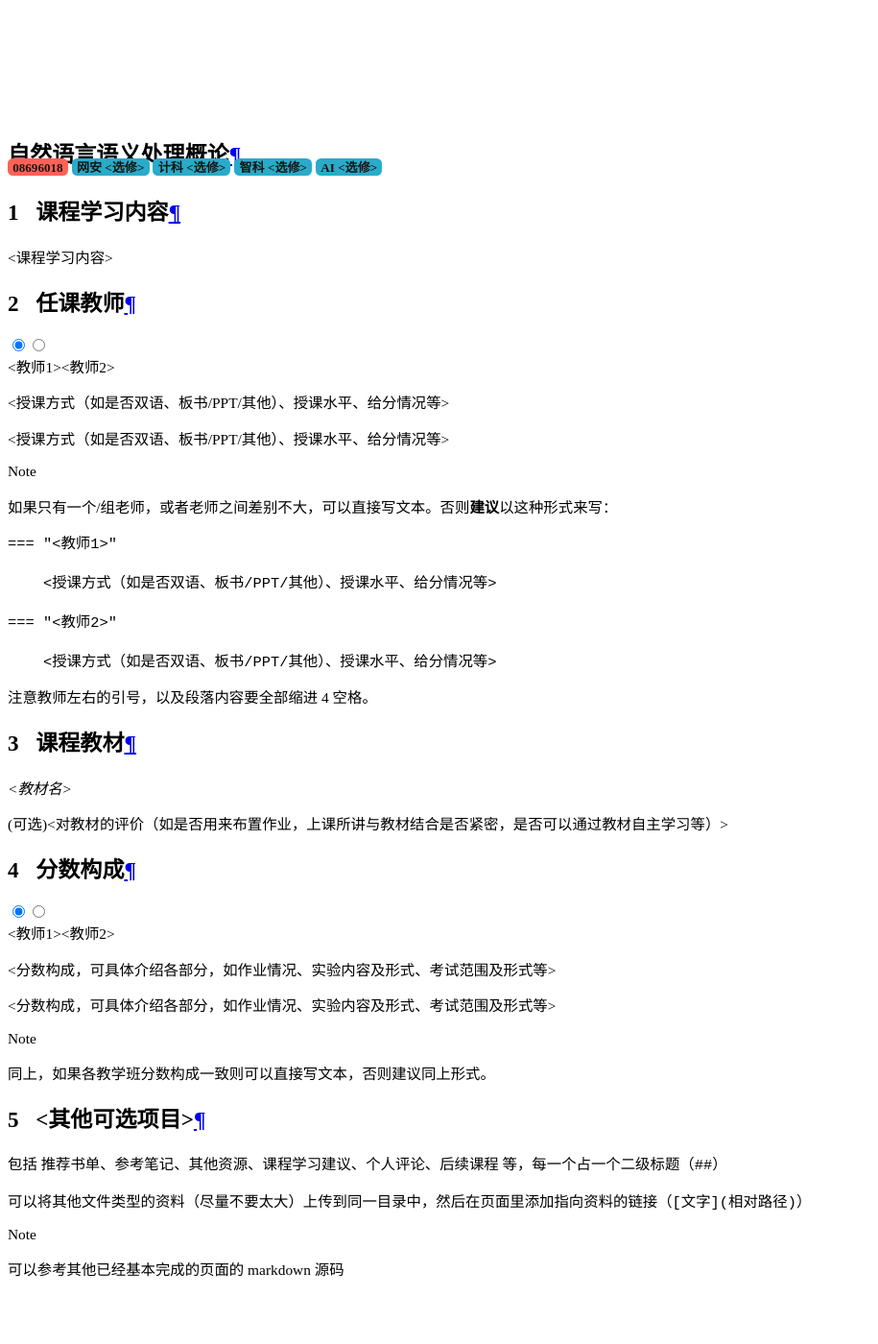
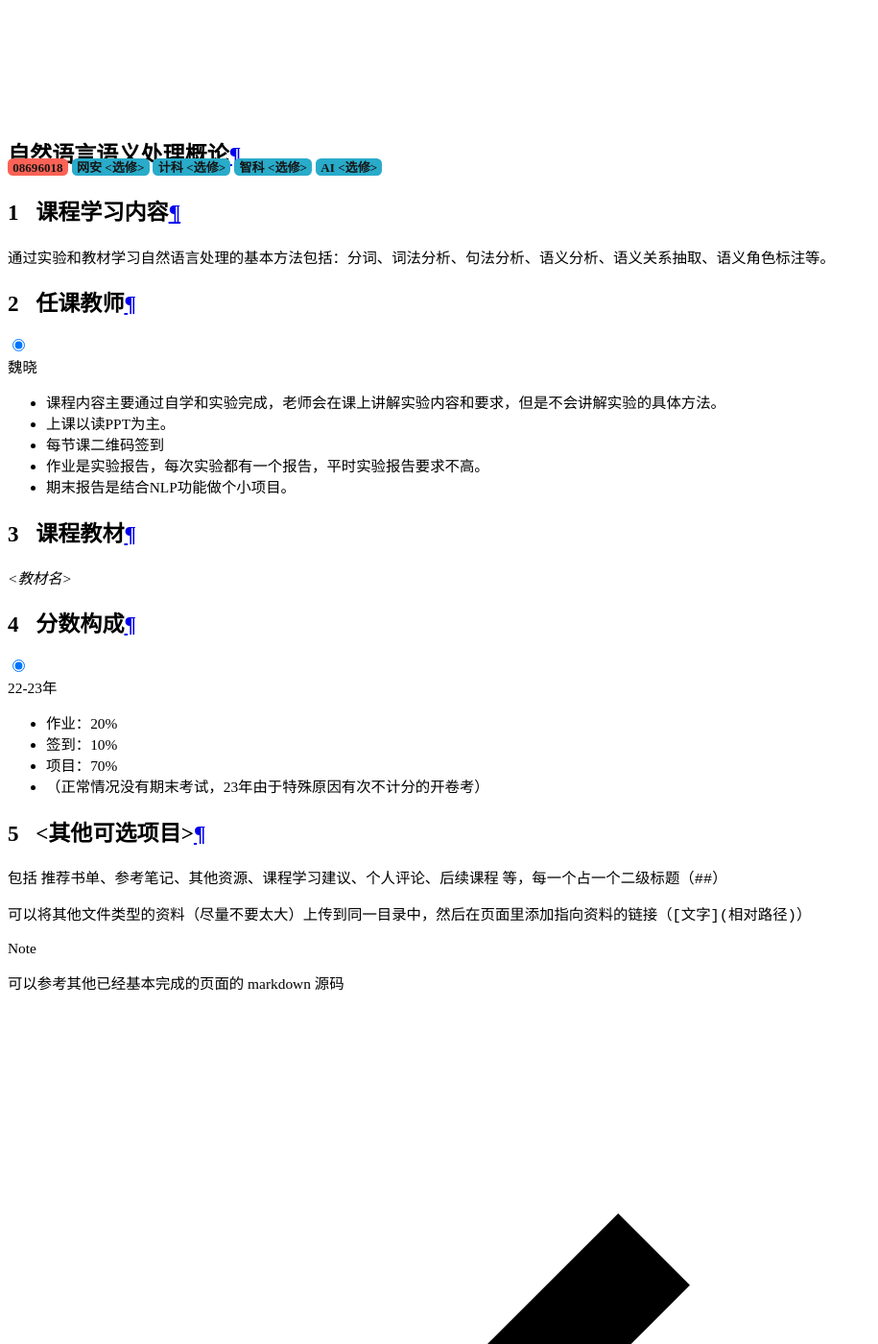
Before and after one commit to shu-cake1salie/SHU-Cyberspace-Security-101, an MkDocs documentation site: the page built from docs/1_course_computer/08696018_NLP/index.md, in a window 1280 px wide and 1400 px high, scrolled down 15533 px. Shown: the whole window at 96% size, without its empty margins (0-915 px from the left). Built offline with MkDocs 1.6.1 and Material for MkDocs 9.7.7, drawn with Linux system fonts in a browser that asks for light colours; comment, search, counter and statistics services are not loaded.

Commit message:
添加大数据：基本信息 wjj 考试 添加自然语言处理：基本信息 wx 22-23考试

````diff
--- a/docs/1_course_computer/08696018_NLP/index.md
+++ b/docs/1_course_computer/08696018_NLP/index.md
@@ -9,49 +9,33 @@
 
 ## 课程学习内容
 
-<课程学习内容>
+通过实验和教材学习自然语言处理的基本方法包括：分词、词法分析、句法分析、语义分析、语义关系抽取、语义角色标注等。
 
 ## 任课教师
 
-=== "<教师1>"
+=== "魏晓"
 
-    <授课方式（如是否双语、板书/PPT/其他）、授课水平、给分情况等>
-
-=== "<教师2>"
-
-    <授课方式（如是否双语、板书/PPT/其他）、授课水平、给分情况等>
-
-!!! note
-    如果只有一个/组老师，或者老师之间差别不大，可以直接写文本。否则**建议**以这种形式来写：
-    ```markdown
-    === "<教师1>"
-
-        <授课方式（如是否双语、板书/PPT/其他）、授课水平、给分情况等>
-
-    === "<教师2>"
-
-        <授课方式（如是否双语、板书/PPT/其他）、授课水平、给分情况等>
-    ```
-    注意教师左右的引号，以及段落内容要全部缩进 4 空格。
+    - 课程内容主要通过自学和实验完成，老师会在课上讲解实验内容和要求，但是不会讲解实验的具体方法。
+    - 上课以读PPT为主。
+    - 每节课二维码签到
+    - 作业是实验报告，每次实验都有一个报告，平时实验报告要求不高。
+    - 期末报告是结合NLP功能做个小项目。
 
 ## 课程教材
 
 *<教材名>*
 
-(可选)<对教材的评价（如是否用来布置作业，上课所讲与教材结合是否紧密，是否可以通过教材自主学习等）>
 
 ## 分数构成
 
-=== "<教师1>"
+=== "22-23年"
 
-    <分数构成，可具体介绍各部分，如作业情况、实验内容及形式、考试范围及形式等>
+    - 作业：20%
+    - 签到：10%
+    - 项目：70%
+    - （正常情况没有期末考试，23年由于特殊原因有次不计分的开卷考）
 
-=== "<教师2>"
 
-    <分数构成，可具体介绍各部分，如作业情况、实验内容及形式、考试范围及形式等>
-
-!!! note
-    同上，如果各教学班分数构成一致则可以直接写文本，否则建议同上形式。
 
 ## <其他可选项目>
 
````
Also changed, not shown: docs/1_course_computer/08306145_BD/index.md (+12 -21 lines).
